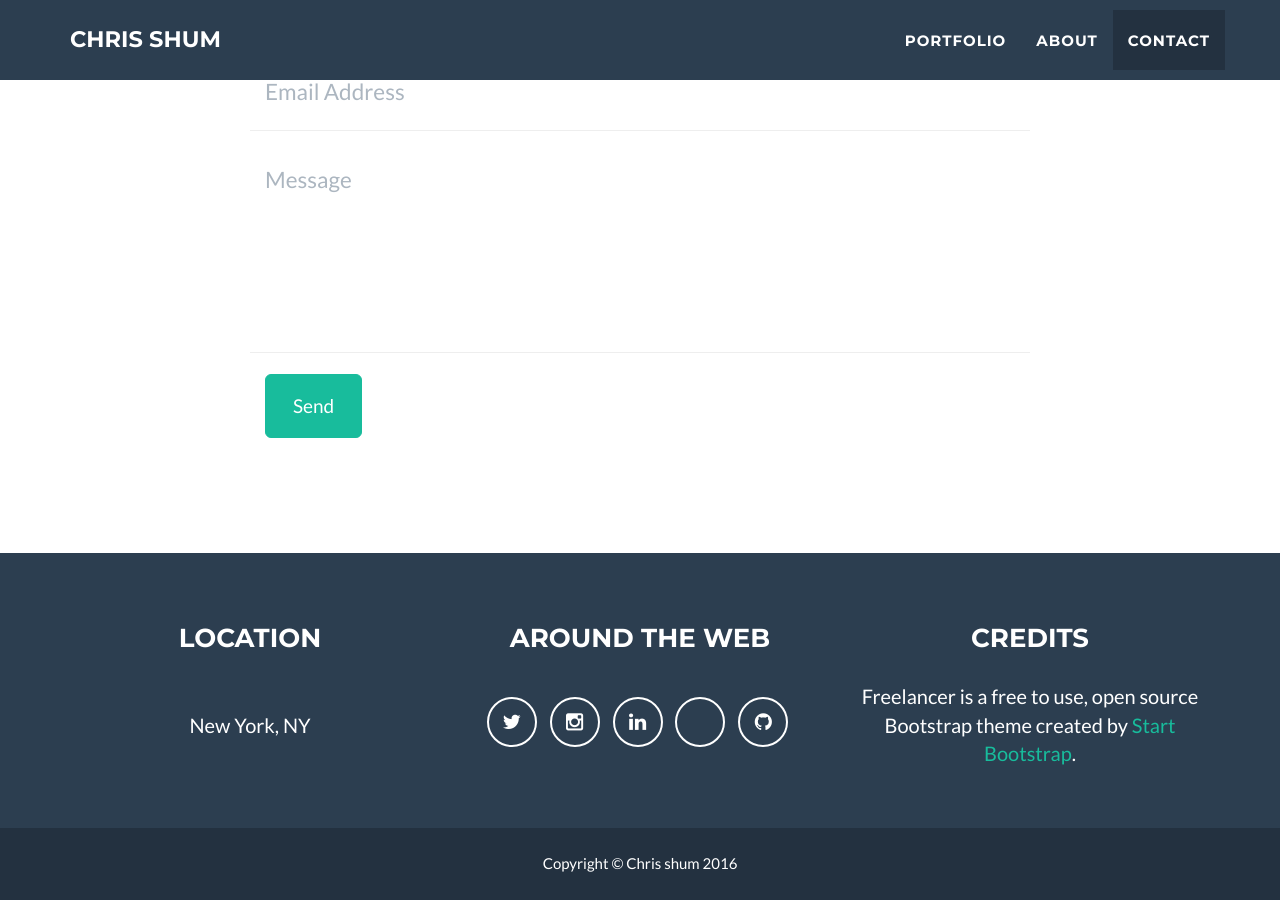
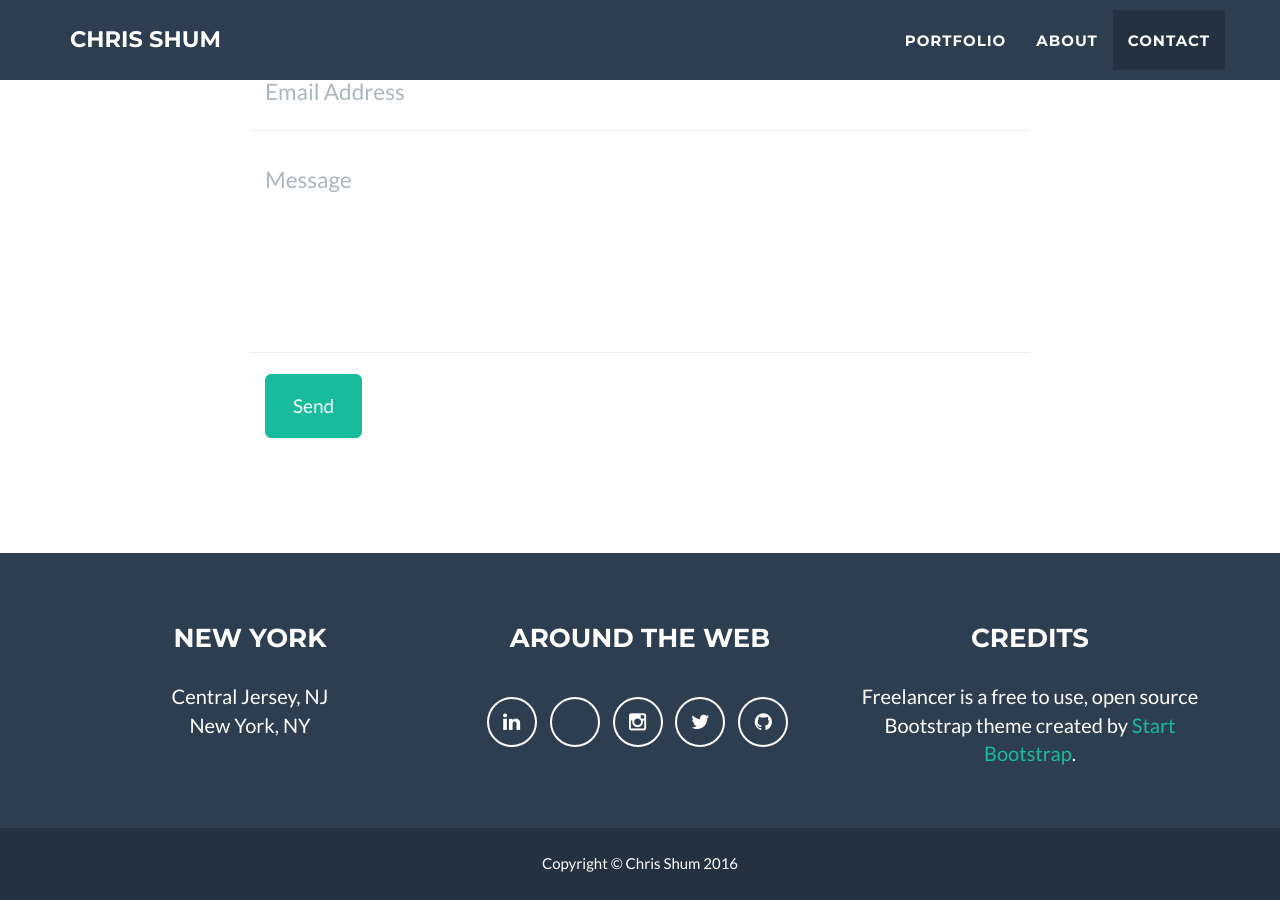
Before and after one commit to chris-shum/backup.chris-shum.github.io, a Jekyll site: the page built from index.html, in a window 1280 px wide and 900 px high, scrolled down 2689 px. Built offline with Jekyll 4.4.1, drawn with Linux system fonts in a browser that asks for light colours.

Commit message:
Update _config.yml

```diff
--- a/_config.yml
+++ b/_config.yml
@@ -31,27 +31,27 @@ color:
 
 # Footer settings
 footer:
-  copyright: Chris shum
-  location: Location
+  copyright: Chris Shum
+  location: New York
   social: Around the Web
   credits: Credits
 
 # Social networks usernames (many more available: google-plus, flickr, dribbble, pinterest, instagram, tumblr, linkedin, etc.)
 social:
-  - title: twitter
-    url: https://twitter.com/chrisshowme1
-  - title: instagram
-    url: https://www.instagram.com/chrisshowme/
   - title: linkedin
     url: https://www.linkedin.com/in/shumchris
   - title: generalassembly
     url: https://profiles.generalassemb.ly/profiles/shumchris
+  - title: instagram
+    url: https://www.instagram.com/chrisshowme/
+  - title: twitter
+    url: https://twitter.com/chrisshowme1
   - title: github
     url: http://github.com/chris-shum
 
 # Postal address (add as many lines as necessary)
 address:
-  - line:
+  - line: Central Jersey, NJ
   - line: New York, NY
 
 # Credits content
```
